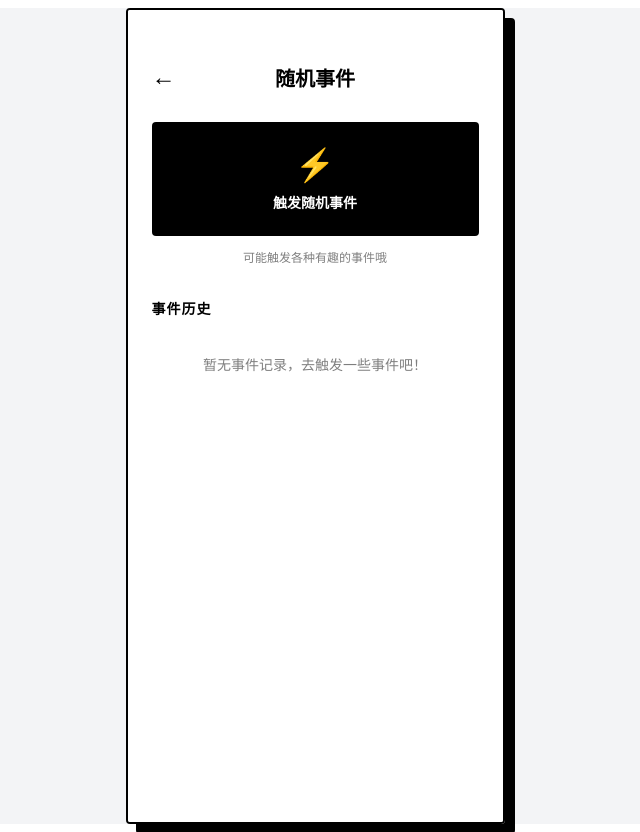
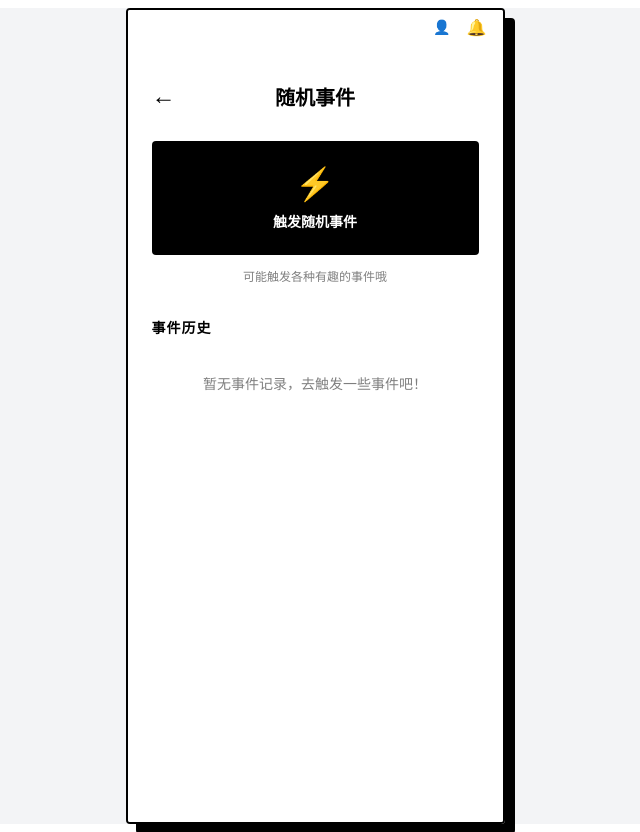
Before and after one commit to NCGreatDevil/the-lucky-life, a Vue app: page /events in a window 1280 px wide. Shown: the whole page, without its empty margins (325-965 px from the left). Built offline with nearby package versions, Linux system fonts and the light colour scheme; sample sign-in values are in the browser's storage; the HTML template or start-up script is replaced by a standard one; a web font is replaced by a local one.

Commit message:
fix: 统一所有页面user-bar图标和样式，缩小导航窗格gap

```diff
--- a/src/views/Events.vue
+++ b/src/views/Events.vue
@@ -3,10 +3,10 @@
     <div class="user-bar">
       <template v-if="userStore.isLoggedIn">
         <router-link to="/profile" class="user-link">
-          <span class="user-icon"></span>
+          <span class="user-icon">👤</span>
           <span class="user-name">{{ userStore.user?.nickname }}</span>
         </router-link>
-        <span class="notification-bell"></span>
+        <span class="notification-bell">🔔</span>
       </template>
     </div>
 
--- a/src/views/Fortune.vue
+++ b/src/views/Fortune.vue
@@ -3,7 +3,7 @@
     <div class="user-bar">
       <template v-if="userStore.isLoggedIn">
         <router-link to="/profile" class="user-link">
-          <span class="user-icon"></span>
+          <span class="user-icon">👤</span>
           <span class="user-name">{{ userStore.user?.nickname }}</span>
         </router-link>
         <span class="notification-bell">🔔</span>
--- a/src/views/Friends.vue
+++ b/src/views/Friends.vue
@@ -3,7 +3,7 @@
     <div class="user-bar">
       <template v-if="userStore.isLoggedIn">
         <router-link to="/profile" class="user-link">
-          <span class="user-icon"></span>
+          <span class="user-icon">👤</span>
           <span class="user-name">{{ userStore.user?.nickname }}</span>
         </router-link>
         <span class="notification-bell">🔔</span>
--- a/src/views/Home.vue
+++ b/src/views/Home.vue
@@ -171,6 +171,10 @@ const luckLevel = computed(() => {
   font-weight: bold;
 }
 
+.user-icon {
+  font-size: 14px;
+}
+
 .notification-bell {
   font-size: 16px;
   position: relative;
@@ -231,7 +235,7 @@ const luckLevel = computed(() => {
 .nav-grid {
   display: grid;
   grid-template-columns: repeat(4, 1fr);
-  gap: 12px;
+  gap: 8px;
   padding: 0 16px;
   margin-bottom: 24px;
 }
```
